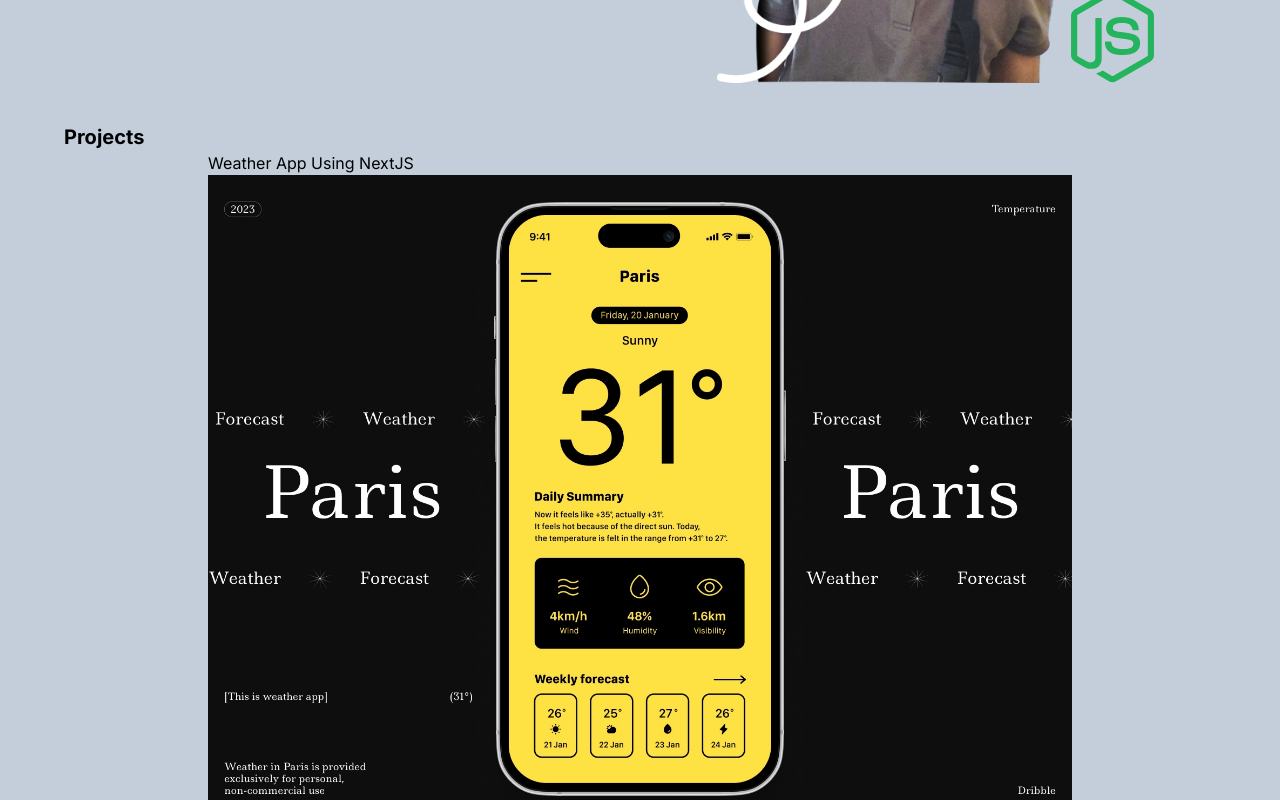
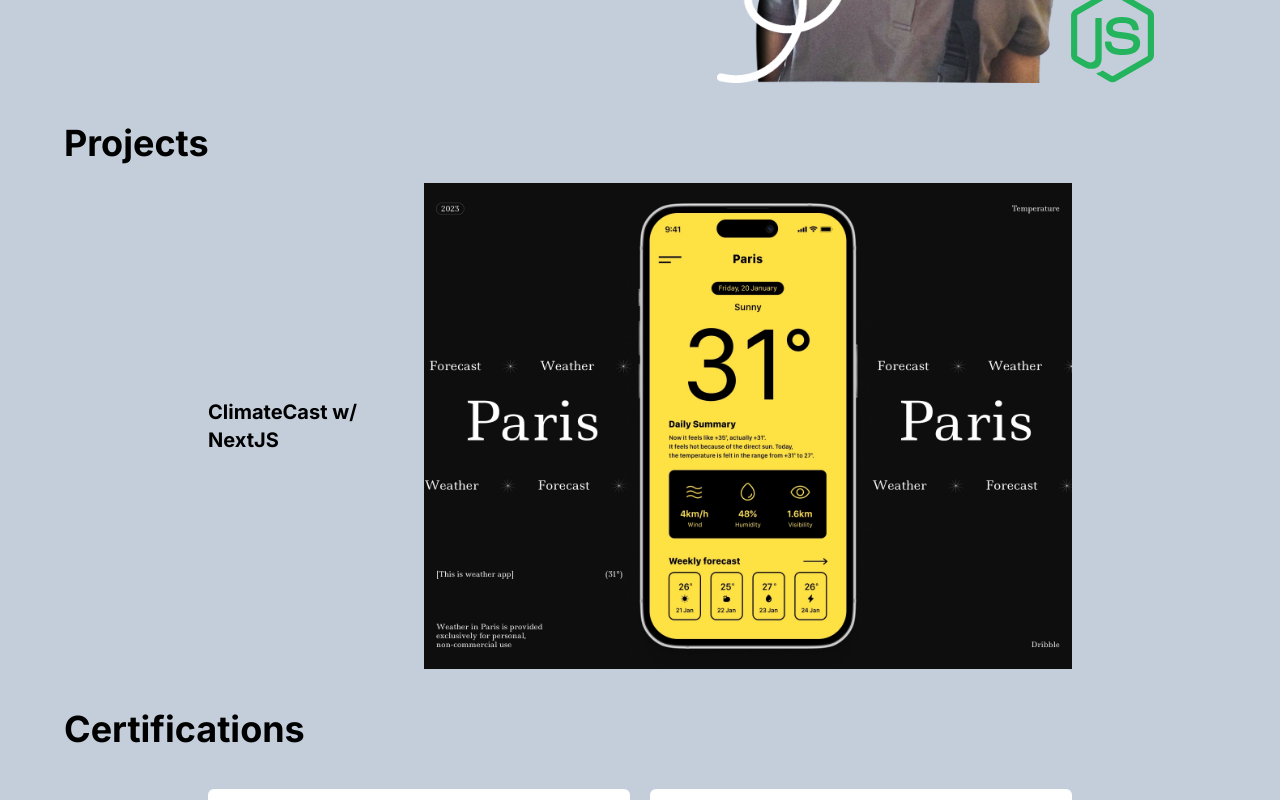
Before and after one commit to uaenaaaa/my-website, a Next.js app: page / in a window 1280 px wide. Shown: the part 500-1300 px from the top of the page. Built offline with nearby package versions, Linux system fonts and the light colour scheme.

Commit message:
modified some code (will edit more on this file)

```diff
--- a/app/components/Projects/ProjectsSection.tsx
+++ b/app/components/Projects/ProjectsSection.tsx
@@ -4,9 +4,6 @@ import Image from 'next/image'
 import MockImage from '../../../public/images/mock-image.png'
 
 const ProjectsSection = () => {
-  const zoom = () => {
-    console.log('zoom')
-  }
   return (
     <>
       <div className='
@@ -14,21 +11,27 @@ const ProjectsSection = () => {
       flex
       flex-col
       justify-center
-      items-center'>
+      items-center
+      gap-5'>
         <h1 className='
         text-left
         self-start
         font-bold
-        text-xl'>Projects</h1>
+        text-4xl'>Projects</h1>
 
         <div className='
         flex
         justify-center
         items-center
         w-full'>
-          <div className='w-3/4'>
-            <h1>Weather App Using NextJS</h1>
-            <Image onMouseMove={zoom} className='w-full' alt='Weather Application Using NextJS Section' src={ MockImage }/>
+          <div className='w-3/4
+          flex
+          justify-center
+          items-center'>
+            <h1 className='
+            font-bold
+            text-xl'>ClimateCast w/ NextJS </h1>
+            <Image className='w-3/4' alt='Weather Application Using NextJS Section' src={ MockImage }/>
           </div>
         </div>
       </div>
```
